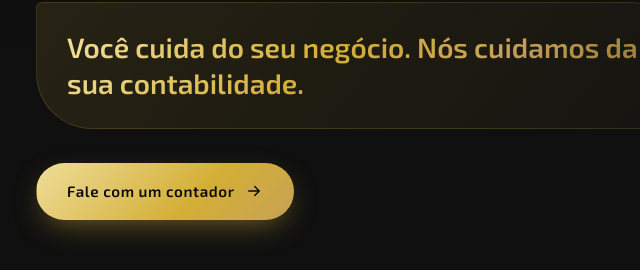
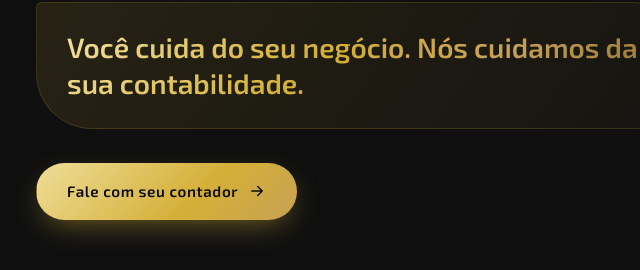
Before and after one commit to Armandinho100/rochadvisor, a plain HTML site: page index.html in a window 1280 px wide. Shown: the part 1804-2074 px from the top of the page, 543-1183 px from the left. Drawn offline with Linux system fonts and the light colour scheme.

Commit message:
Update button text to 'Fale com seu contador'

```diff
--- a/index.html
+++ b/index.html
@@ -517,7 +517,7 @@ footer li a:hover{color:var(--gold);padding-left:6px}
         <p class="reveal">Seja para abrir sua empresa, regularizar seu CNPJ, organizar sua gestão ou contar com uma assessoria contábil completa, estamos preparados para acompanhar cada etapa da sua jornada empresarial.</p>
 
         <div class="signature reveal zoom"><q class="gold">Você cuida do seu negócio. Nós cuidamos da sua contabilidade.</q></div>
-        <a href="#contato" class="btn btn-gold reveal">Fale com um contador
+        <a href="#contato" class="btn btn-gold reveal">Fale com seu contador
           <svg viewBox="0 0 24 24" fill="none" stroke="currentColor" stroke-width="2" stroke-linecap="round" stroke-linejoin="round"><path d="M5 12h14M13 6l6 6-6 6"/></svg></a>
       </div>
     </div>
```
